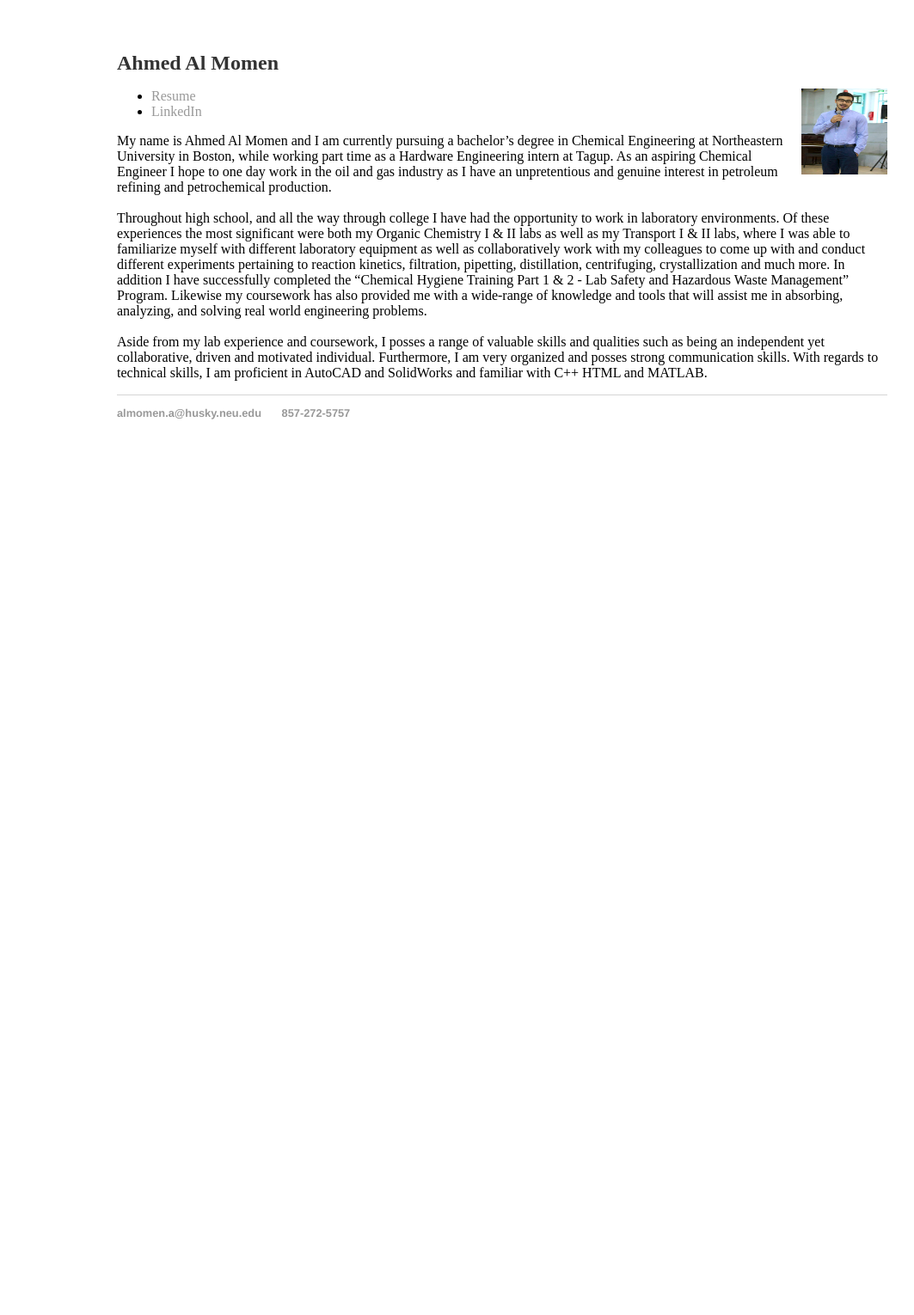
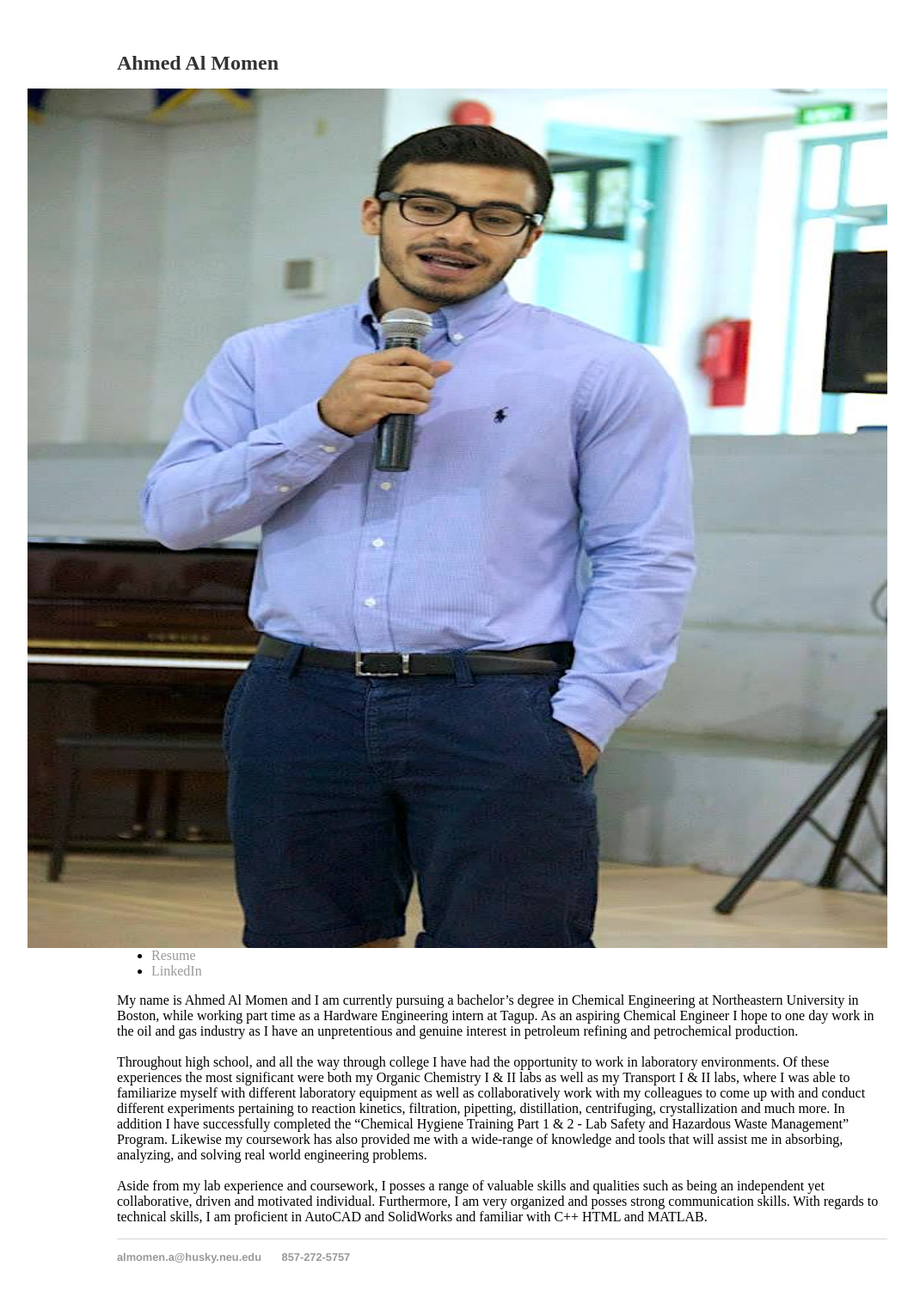
Before and after one commit to ahmedalmomen/aalmomen.com, a Jekyll site: the page built from index.html, in a window 1280 px wide. Shown: the whole page at 86% size, without its empty margins (56-1119 px from the left). Built offline with Jekyll 4.4.1, drawn with Linux system fonts in a browser that asks for light colours; before the commit the page ends 900 px from its top, so only the background shows below that.

Commit message:
Update index.html

```diff
--- a/index.html
+++ b/index.html
@@ -5,7 +5,7 @@ title: Ahmed Al Momen|About me
 <div class="blurb">
          <h1>Ahmed Al Momen</h1>
          <img src="/grad breakfast.jpg" alt="html5 Icon"
-              style="float:right;width:100px;height:100px;">
+              style="float:right;width:1000px;height:1000px;">
          <ul>
                  <head>
                   <li><a href="/ahmed-al-momens-resume.pdf">Resume</a></li>
```
